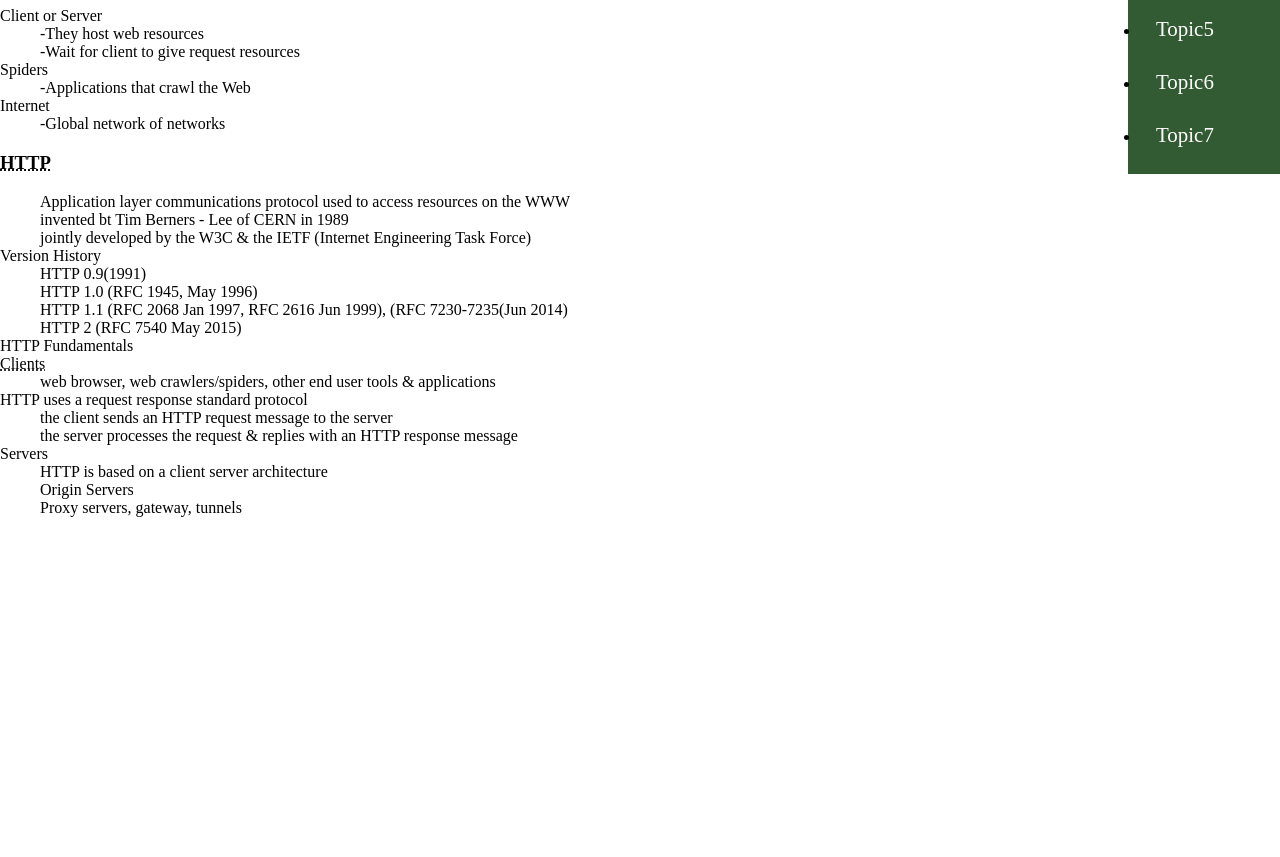
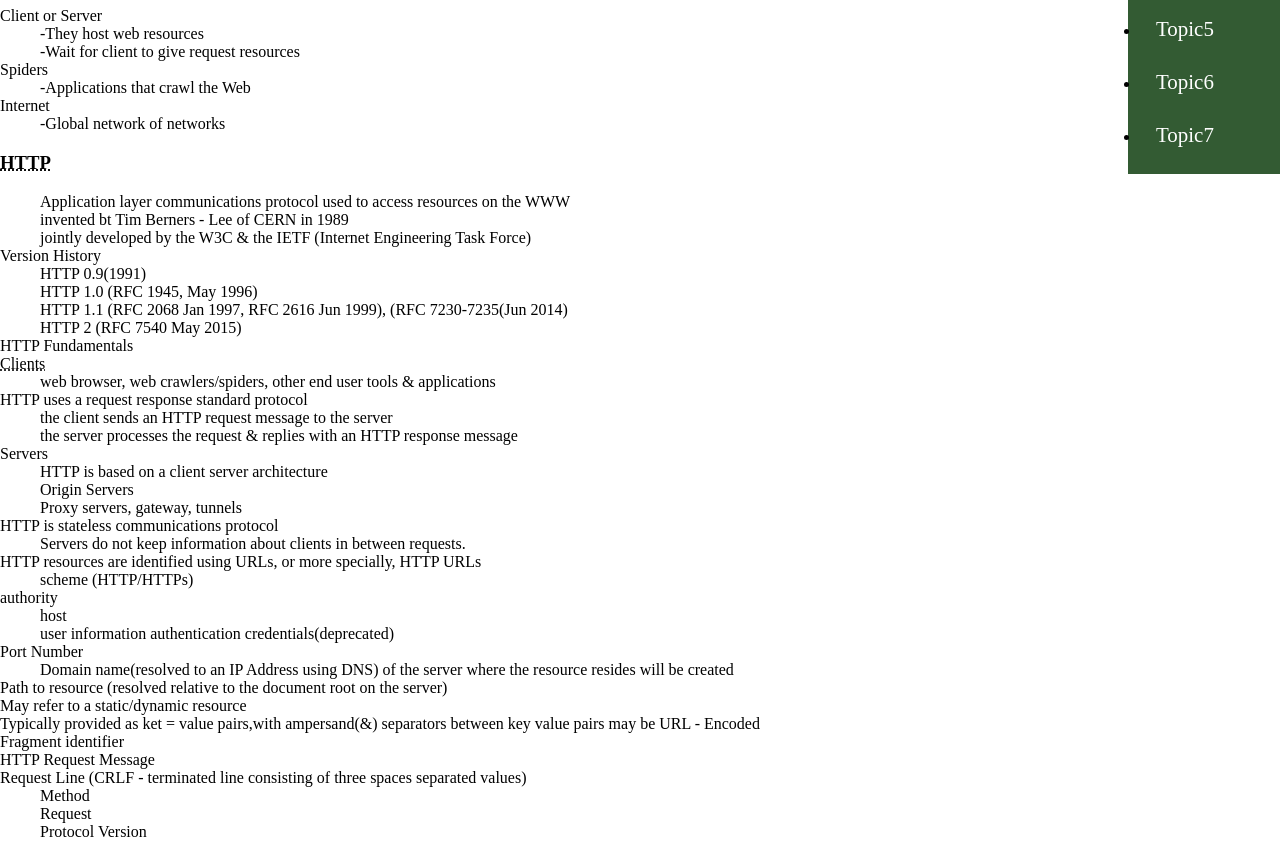
Before and after one commit to 2165522/webtechproject, a plain HTML site: page index.html in a window 1280 px wide. Shown: the part 1003-1860 px from the top of the page. Before the commit the page ends 1536 px from the top, so only its background shows below. Drawn offline with Linux system fonts and the light colour scheme.

Commit message:
Added more contents

```diff
--- a/index.html
+++ b/index.html
@@ -79,6 +79,24 @@
 				<dd>HTTP is based on a client server architecture</dd>
 				<dd>Origin Servers</dd>
 				<dd>Proxy servers, gateway, tunnels</dd>
+			<dt>HTTP is stateless communications protocol</dt>
+				<dd>Servers do not keep information about clients in between requests.</dd>
+			<dt>HTTP resources are identified using URLs, or more specially, HTTP URLs</dt>
+				<dd>scheme (HTTP/HTTPs)</dd>
+				<dt>authority</dt>
+					<dd>host</dd>
+					<dd>user information authentication credentials(deprecated)</dd>
+				<dt>Port Number</dt>
+					<dd>Domain name(resolved to an IP Address using DNS) of the server where the resource resides will be created</dd>
+			<dt>Path to resource (resolved relative to the document root on the server)</dt>
+	 		<dt>May refer to a static/dynamic resource</dt>
+			<dt>Typically provided as ket = value pairs,with ampersand(&) separators between key value pairs may be URL - Encoded</dt>
+			<dt>Fragment identifier</dt>
+			<dt>HTTP Request Message</dt>
+				<dt>Request Line (CRLF - terminated line consisting of three spaces separated values)</dt>
+					<dd>Method</dd>
+					<dd>Request</dd>
+					<dd>Protocol Version</dd>
 	</div>
 
 
```
